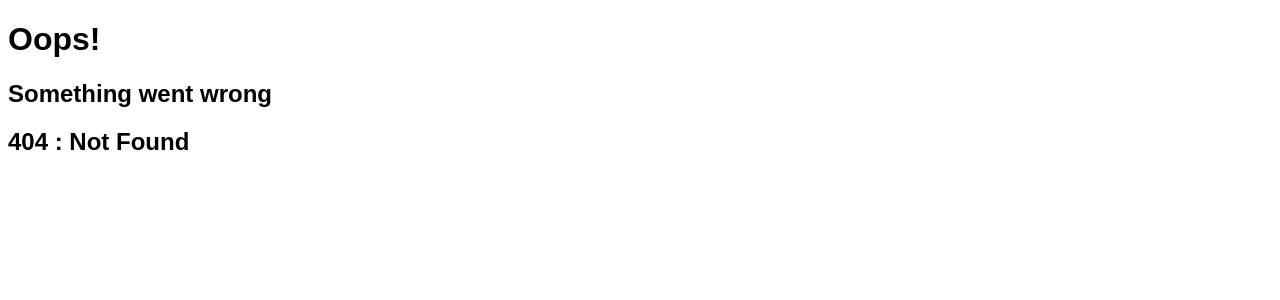
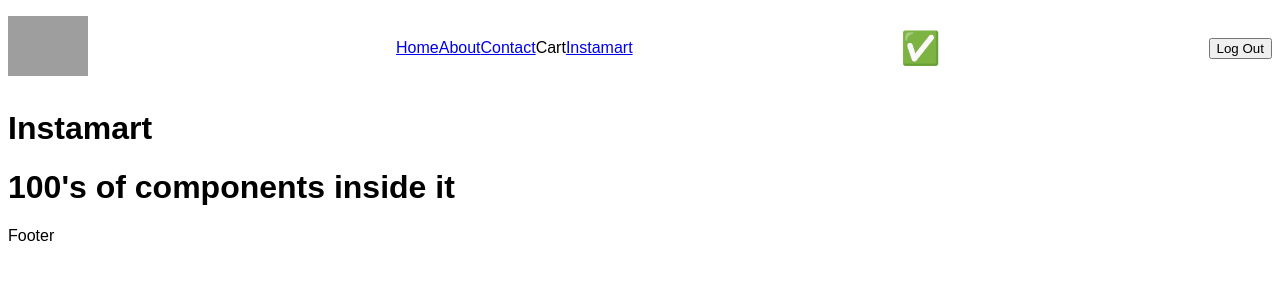
Before and after one commit to Gaurav-Barde/Namste_React, a React (Vite) app: page /instamart in a window 1280 px wide. Before the commit this address had no page. Shown: the top 300 px of the page. Built offline with nearby package versions, Linux system fonts and the light colour scheme; grey boxes are pictures that could not be loaded.

Commit message:
Completed Chapter9

```diff
--- a/src/App.js
+++ b/src/App.js
@@ -1,4 +1,4 @@
-import React from "react";
+import React, { lazy, Suspense } from "react";
 import ReactDOM from "react-dom/client";
 import Header from "./components/Header";
 import Footer from "./components/Footer";
@@ -7,8 +7,11 @@ import About from "./components/About";
 import Contact from "./components/Contact";
 import Profile from "./components/Profile";
 import Error from "./components/Error";
+import RestaurantMenu from "./components/RestaurantMenu";
 import { createBrowserRouter, Outlet, RouterProvider } from "react-router-dom";
-import RestaurantMenu from "./components/RestaurantMenu";
+import Shimmer from "./components/Shimmer";
+
+const Instamart = lazy(() => import("./components/Instamart"));
 
 const AppLayout = () => {
   return (
@@ -39,10 +42,17 @@ const appRouter = createBrowserRouter([
         path: "/contact",
         element: <Contact />,
       },
-
       {
         path: "/restaurant/:resId",
         element: <RestaurantMenu />,
+      },
+      {
+        path: "/instamart",
+        element: (
+          <Suspense fallback={<Shimmer />}>
+            <Instamart />
+          </Suspense>
+        ),
       },
     ],
   },
--- a/src/components/Body.js
+++ b/src/components/Body.js
@@ -3,15 +3,8 @@ import { restaurantList } from "../constants";
 import { useEffect, useState } from "react";
 import Shimmer from "./Shimmer";
 import { Link } from "react-router-dom";
-
-const filterData = (searchText, restaurants) => {
-  const filteredData = restaurants.filter((restaurant) => {
-    return restaurant?.data?.name
-      .toLowerCase()
-      ?.includes(searchText.toLowerCase());
-  });
-  return filteredData;
-};
+import { filterData } from "../utils/helper";
+import useIsOnline from "../utils/useIsOnline";
 
 const Body = () => {
   const [allRestaurants, setAllRestaurants] = useState([]);
@@ -30,6 +23,10 @@ const Body = () => {
     setAllRestaurants(json?.data?.cards[2]?.data?.data?.cards);
     setFilteredRestaurants(json?.data?.cards[2]?.data?.data?.cards);
   }
+  const isOnline = useIsOnline();
+
+  if (!isOnline)
+    return <h1>🔴 You are Offline. Please check your internet connection!</h1>;
 
   if (!allRestaurants) return null;
 
--- a/src/components/Header.js
+++ b/src/components/Header.js
@@ -1,4 +1,6 @@
+import { useState } from "react";
 import { Link } from "react-router-dom";
+import useIsOnline from "../utils/useIsOnline";
 
 const Title = () => {
   return (
@@ -13,6 +15,13 @@ const Title = () => {
 };
 
 const Header = () => {
+  const [isLoggedIn, setIsLoggedIn] = useState(true);
+  const isOnline = useIsOnline();
+
+  const handleIsLoggedIn = (boolean) => {
+    setIsLoggedIn(boolean);
+  };
+
   return (
     <div className="header">
       <Title />
@@ -30,8 +39,17 @@ const Header = () => {
             <Link to="/contact">Contact</Link>
           </li>
           <li key={4}>Cart</li>
+          <li key={5}>
+            <Link to="/instamart">Instamart</Link>
+          </li>
         </ul>
       </div>
+      <h1>{isOnline ? "✅" : "🔴"}</h1>
+      {isLoggedIn ? (
+        <button onClick={() => handleIsLoggedIn(false)}>Log Out</button>
+      ) : (
+        <button onClick={() => handleIsLoggedIn(true)}>Log In</button>
+      )}
     </div>
   );
 };
--- /dev/null
+++ b/src/components/Instamart.js
@@ -0,0 +1,10 @@
+const Instamart = () => {
+  return (
+    <div>
+      <h1>Instamart</h1>
+      <h1>100's of components inside it</h1>
+    </div>
+  );
+};
+
+export default Instamart;
--- a/src/components/RestaurantMenu.js
+++ b/src/components/RestaurantMenu.js
@@ -1,24 +1,13 @@
 import { useState, useEffect } from "react";
 import { useParams } from "react-router-dom";
 import { IMG_CDN_URL } from "../constants";
+import useRestaurant from "../utils/useRestaurant";
 import Shimmer from "./Shimmer";
 
 const RestaurantMenu = () => {
-  const [restaurant, setRestaurant] = useState(null);
   const { resId } = useParams();
 
-  useEffect(() => {
-    getRestaurantInfo();
-  }, []);
-
-  async function getRestaurantInfo() {
-    const data = await fetch(
-      "https://www.swiggy.com/dapi/menu/v4/full?lat=15.8496953&lng=74.4976741&menuId=" +
-        resId
-    );
-    const json = await data.json();
-    setRestaurant(json.data);
-  }
+  const restaurant = useRestaurant(resId);
 
   return !restaurant ? (
     <Shimmer />
--- a/src/constants.js
+++ b/src/constants.js
@@ -1,5 +1,8 @@
 export const IMG_CDN_URL =
   "https://res.cloudinary.com/swiggy/image/upload/fl_lossy,f_auto,q_auto,w_508,h_320,c_fill/";
+
+export const FETCH_URL =
+  "https://www.swiggy.com/dapi/menu/v4/full?lat=15.8496953&lng=74.4976741&menuId=";
 
 export const restaurantList = [
   {
--- /dev/null
+++ b/src/utils/helper.js
@@ -0,0 +1,8 @@
+export const filterData = (searchText, restaurants) => {
+  const filteredData = restaurants.filter((restaurant) => {
+    return restaurant?.data?.name
+      .toLowerCase()
+      ?.includes(searchText.toLowerCase());
+  });
+  return filteredData;
+};
--- /dev/null
+++ b/src/utils/useIsOnline.js
@@ -0,0 +1,29 @@
+import { useState, useEffect } from "react";
+
+const useIsOnline = () => {
+  const [isOnline, setIsOnline] = useState(true);
+
+  useEffect(() => {
+    const handleOnline = () => {
+      setIsOnline(true);
+    };
+
+    const handleOffline = () => {
+      setIsOnline(false);
+    };
+
+    window.addEventListener("online", handleOnline);
+
+    window.addEventListener("offline", handleOffline);
+
+    return () => {
+      window.removeEventListener("online", handleOnline);
+
+      window.removeEventListener("offline", handleOffline);
+    };
+  }, []);
+
+  return isOnline;
+};
+
+export default useIsOnline;
--- /dev/null
+++ b/src/utils/useRestaurant.js
@@ -0,0 +1,20 @@
+import { useEffect, useState } from "react";
+import { FETCH_URL } from "../constants";
+
+const useRestaurant = (resId) => {
+  const [restaurant, setRestaurant] = useState(null);
+
+  useEffect(() => {
+    getRestaurantInfo();
+  }, []);
+
+  async function getRestaurantInfo() {
+    const data = await fetch(FETCH_URL + resId);
+    const json = await data.json();
+    setRestaurant(json.data);
+  }
+
+  return restaurant;
+};
+
+export default useRestaurant;
```
